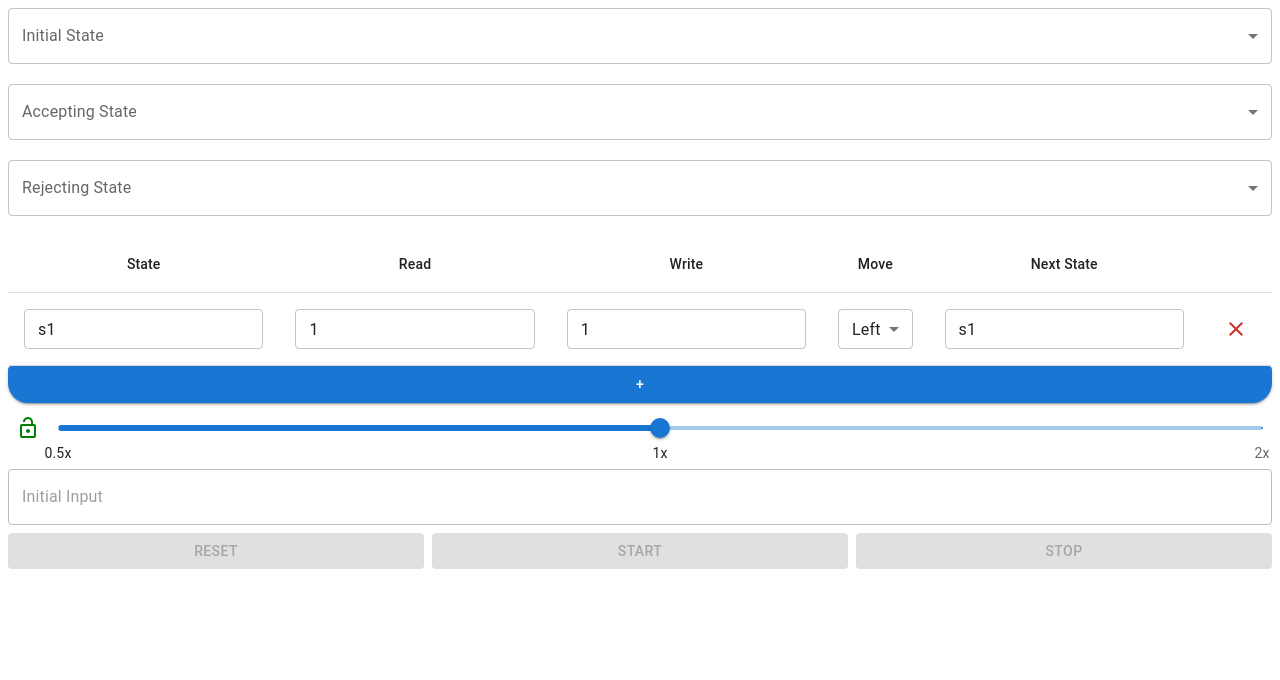
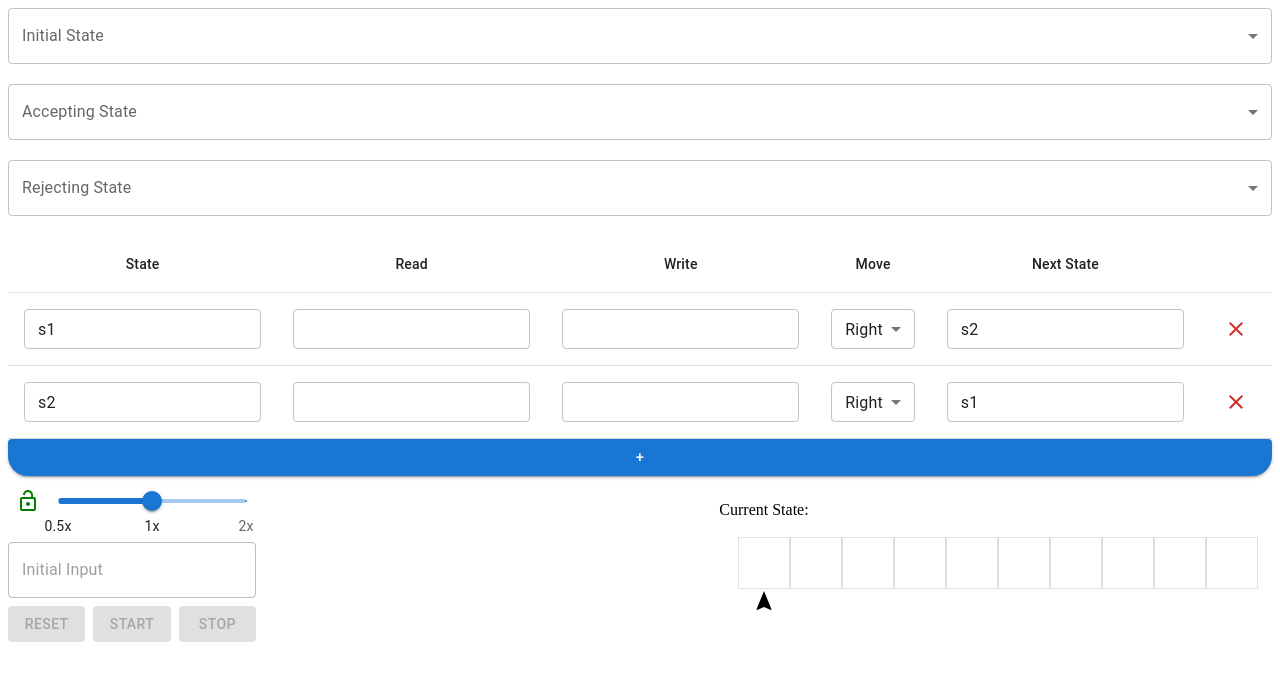
Before and after one commit to Kr1sh1/Turing-Machine-Simulator, a React (Vite) app: page /machines in a window 1280 px wide. Shown: the top 680 px of the page. Built offline with nearby package versions, Linux system fonts and the light colour scheme.

Commit message:
Add initial implementation of running Turing machine
Functional for deterministic machines only for now. Further improvements need to be made.

```diff
--- a/src/TuringMachine.js
+++ b/src/TuringMachine.js
@@ -11,7 +11,6 @@ export default class TuringMachine {
     this.transitions = transitions
     this.oneWayInfiniteTape = oneWayInfiniteTape
 
-    // Configuration (state) of the turing machine
     this.state = this.initial
     this.headPosition = 0
     this.tape = this.oneWayInfiniteTape ?
@@ -60,8 +59,6 @@ export default class TuringMachine {
       default:
         break;
     }
-
-    // return this.getConfiguration()
   }
 
   reset(initialValue) {
--- a/src/pages/Machines.jsx
+++ b/src/pages/Machines.jsx
@@ -1,9 +1,11 @@
 import { Box, Snackbar } from "@mui/material";
-import { useState } from "react";
+import { useEffect, useRef, useState } from "react";
 import MachineControls from "../components/MachineControls";
 import TuringMachine from "../TuringMachine"
 import StateSelection from "../components/StateSelection";
 import TransitionTable from "../components/TransitionTable";
+import Tape from "../components/Tape";
+import { useImmer } from "use-immer";
 
 export default function Machines() {
   const [initialValue, setInitialValue] = useState("");
@@ -11,11 +13,20 @@ export default function Machines() {
     {
       id: 0,
       state: "s1",
-      read: "1",
-      write: "1",
-      move: 0,
+      read: "",
+      write: "",
+      move: 1,
+      nextState: "s2",
+    },
+    {
+      id: 1,
+      state: "s2",
+      read: "",
+      write: "",
+      move: 1,
       nextState: "s1",
-    }])
+    }
+  ])
   const [selections, setSelections] = useState({
     "Initial State": "",
     "Accepting State": "",
@@ -24,10 +35,18 @@ export default function Machines() {
   const [editorIsLocked, setEditorIsLocked] = useState(false)
   const [activeTransitionID, setActiveTransitionID] = useState(-1)
   const [turingMachineIsRunning, setTuringMachineIsRunning] = useState(false)
-  const [turingMachine, setTuringMachine] = useState()
+  const [turingMachine, updateTuringMachine] = useImmer(new TuringMachine(selections, transitions, initialValue))
+  const tickerID = useRef()
+  const [ticks, setTicks] = useState(0)
+  const [speed, setSpeed] = useState(1)
+
+  const oneWayInfiniteTape = false
 
   const uniqueStates = new Set(
-    transitions.reduce((nodes, transition) => [...nodes, transition.state, transition.nextState], [])
+    transitions.reduce(
+      (nodes, transition) => [...nodes, transition.state, transition.nextState],
+      []
+    )
   )
   uniqueStates.delete("")
 
@@ -44,12 +63,58 @@ export default function Machines() {
   })
   if (selectionChanged) setSelections(selectionsCopy)
 
+  useEffect(() => {
+    if (!turingMachineIsRunning) return
+
+    const availableTransitions = turingMachine.getTransitions()
+    switch (availableTransitions.length) {
+      case 0:
+        break
+      case 1:
+        setActiveTransitionID(availableTransitions[0].id)
+        updateTuringMachine(draft => {
+          draft.performTransition(availableTransitions[0].id)
+        })
+        break
+      default:
+        console.log("caseDefault")
+        break
+    }
+
+    const id = setTimeout(() => setTicks(ticks + 1) , 1000 / speed)
+    tickerID.current = id
+    return () => clearTimeout(id)
+  }, [turingMachineIsRunning, ticks])
+
   const lockPressed = () => {
-    setTuringMachine(new TuringMachine(selections, transitions, initialValue))
+    if (editorIsLocked) {
+      setEditorIsLocked(!editorIsLocked)
+      setActiveTransitionID(-1)
+    } else {
+      const initSet = selections["Initial State"] !== ""
+      const halting = [selections["Accepting State"], selections["Rejecting State"]]
+      const invalids = transitions.filter(invalidTransition)
+      const haltHasExit = transitions.find(transition => halting.includes(transition.state))
+      if (initSet && invalids.length === 0 && !haltHasExit) {
+        setEditorIsLocked(!editorIsLocked)
+        updateTuringMachine(new TuringMachine(selections, transitions, initialValue, oneWayInfiniteTape))
+      }
+    }
+  }
+
+  const invalidTransition = (transition) => {
+    return (
+      transition.state === "" ||
+      transition.nextState === ""
+    )
   }
 
   const resetPressed = () => {
     stopPressed()
+    setActiveTransitionID(-1)
+    updateTuringMachine(draft => {
+      draft.reset(initialValue)
+    })
   }
 
   const startPressed = () => {
@@ -58,6 +123,7 @@ export default function Machines() {
 
   const stopPressed = () => {
     setTuringMachineIsRunning(false)
+    clearTimeout(tickerID)
   }
 
   return (
@@ -77,16 +143,18 @@ export default function Machines() {
         activeTransitionID={activeTransitionID} />
     </Box>
 
-    <Box>
+    <Box sx={{ display: "flex" }}>
       <MachineControls
         reset={resetPressed}
         start={startPressed}
         stop={stopPressed}
         lock={lockPressed}
         setInitialValue={setInitialValue}
+        setSpeed={setSpeed}
         editorIsLocked={editorIsLocked}
-        setEditorIsLocked={setEditorIsLocked}
         turingMachineIsRunning={turingMachineIsRunning} />
+      <Tape
+        configuration={turingMachine.getConfiguration()} />
     </Box>
     </>
   )
```
